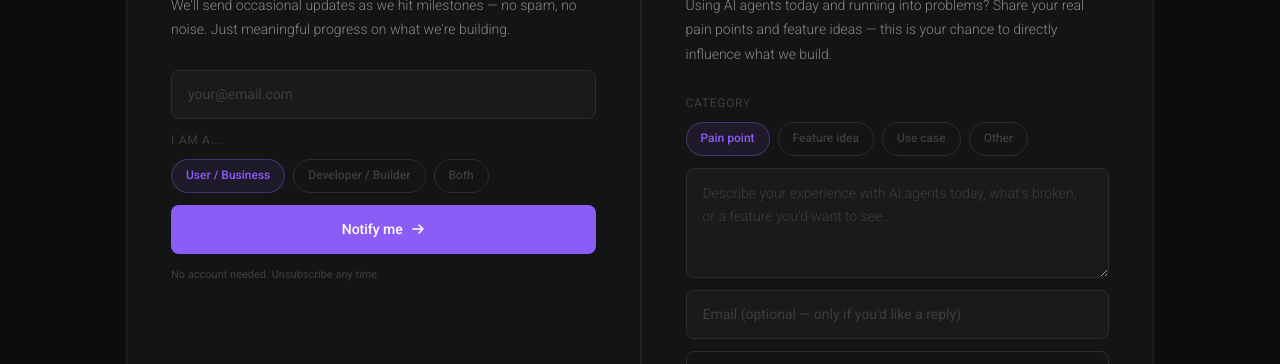
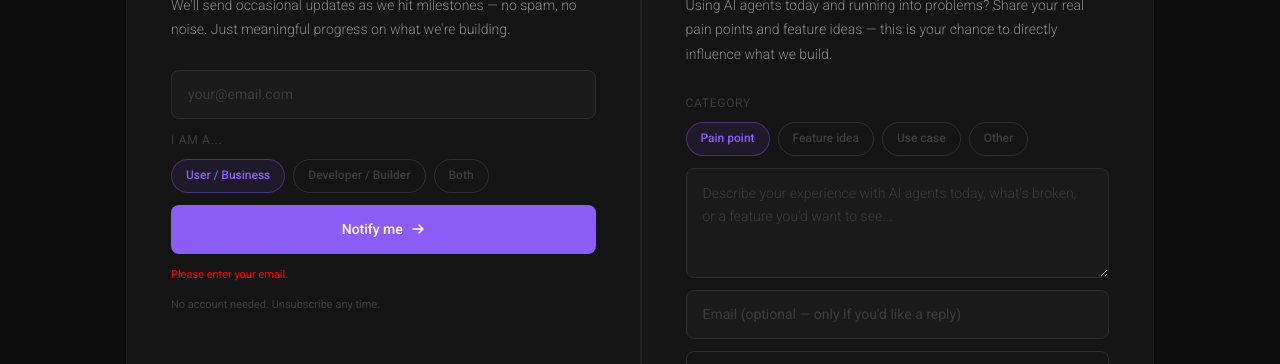
Before and after one commit to gentle-weapons/psc-ai, a Next.js app: page / in a window 1280 px wide. Both pictures are taken after a click on the button "Notify me". Shown: the part 2353-2717 px from the top of the page. Built offline with nearby package versions, Linux system fonts and the light colour scheme; no server answers.

Commit message:
Implemented Database with sign-in. Need to create a way to filter garbage emails.

```diff
--- /dev/null
+++ b/app/lib/supabaseClient.js
@@ -0,0 +1,7 @@
+import { createClient } from '@supabase/supabase-js'
+
+// Connects to supabase
+export const supabase = createClient(
+  process.env.NEXT_PUBLIC_SUPABASE_URL,
+  process.env.NEXT_PUBLIC_SUPABASE_ANON_KEY
+)
--- a/app/page.js
+++ b/app/page.js
@@ -2,6 +2,7 @@
 
 import { useEffect, useState } from 'react';
 import Link from 'next/link';
+import { supabase } from './lib/supabaseClient';
 
 export default function LandingPage() {
   // Track selected role for email signup form (`user` | `developer` | `both`)
@@ -22,6 +23,8 @@ export default function LandingPage() {
 
   // Signup form state
   const [signupEmail, setSignupEmail] = useState('');
+  const [status, setStatus] = useState('idle');
+  const [statusMsg, setStatusMsg] = useState('');
 
   // Feedback form state
   const [feedback, setFeedback] = useState('');
@@ -69,6 +72,27 @@ export default function LandingPage() {
       reveals.forEach((el) => observer.unobserve(el));
     };
   }, []);
+
+  // Send to Supabase
+  async function notifyMe() {
+    if (!signupEmail) {
+      setStatus('error')
+      setStatusMsg('Please enter your email.')
+      return
+    }
+    setStatus('loading')
+    // Accessing database tables
+    const { error } = await supabase
+      .from('emails')
+        .insert([{ email: signupEmail, role: selectedRole }])
+    if (error) {
+      setStatus('error')
+      setStatusMsg(error.message)
+    } else {
+      setStatus('success')
+      setStatusMsg('Awesome! You are now connected!')
+    }
+  }
 
   return (
     <>
@@ -220,17 +244,25 @@ export default function LandingPage() {
                   </div>
                 </div>
                 <button className="loop-btn"
-                  onClick={() => {
+                  disabled={status === 'loading' || status === 'success'}
+                  onClick={async () => {
                     // The console.log statements are placeholders to showcase accessing the state variables `email` and `selectedRole`
                     // (if you run the app, and open the console in developer tools, you should see the email and selectedRole printed).
                     // Eventually, when the database is being integrated, this is where we would trigger sending data to the database.
                     // Depending on the result of adding data to the database, we should indicate a succes or error message to the user.
                     console.log("Email:", signupEmail);
                     console.log("Role:", selectedRole);
+                    await notifyMe();
                     }}
                 >
                   Notify me<ArrowIcon />
                 </button>
+                {status === 'success' && (
+                <div className="loop-note" style={{ color: 'green' }}>{statusMsg}</div>
+                )}
+                {status === 'error' && (
+                <div className="loop-note" style={{ color: 'red' }}>{statusMsg}</div>
+                )}
                 <div className="loop-note">No account needed. Unsubscribe any time.</div>
               </div>
             </div>
--- a/package.json
+++ b/package.json
@@ -9,6 +9,7 @@
     "lint": "eslint"
   },
   "dependencies": {
+    "@supabase/supabase-js": "^2.97.0",
     "autoprefixer": "^10.4.23",
     "next": "16.1.5",
     "postcss": "^8.5.6",
```
Also changed, not shown: 1 other file (tests, documents, lock files or other folders).
